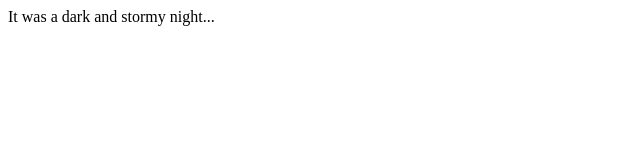
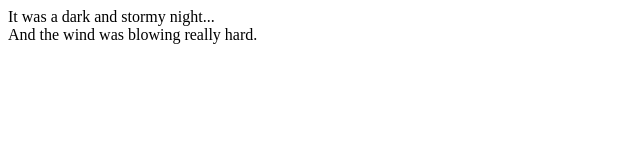
Before and after one commit to Dhrudip/fireside-story, a plain HTML site: page index.html in a window 1280 px wide. Shown: the whole page, without its empty margins (0-640 px from the left). Drawn offline with Linux system fonts and the light colour scheme.

Commit message:
adding second line

```diff
--- a/index.html
+++ b/index.html
@@ -1,5 +1,6 @@
 <html>
         <body>
-          <p>It was a dark and stormy night...</p>
+          <p>It was a dark and stormy night... <br/>
+          And the wind was blowing really hard.</p>
         </body>
       </html>
```
